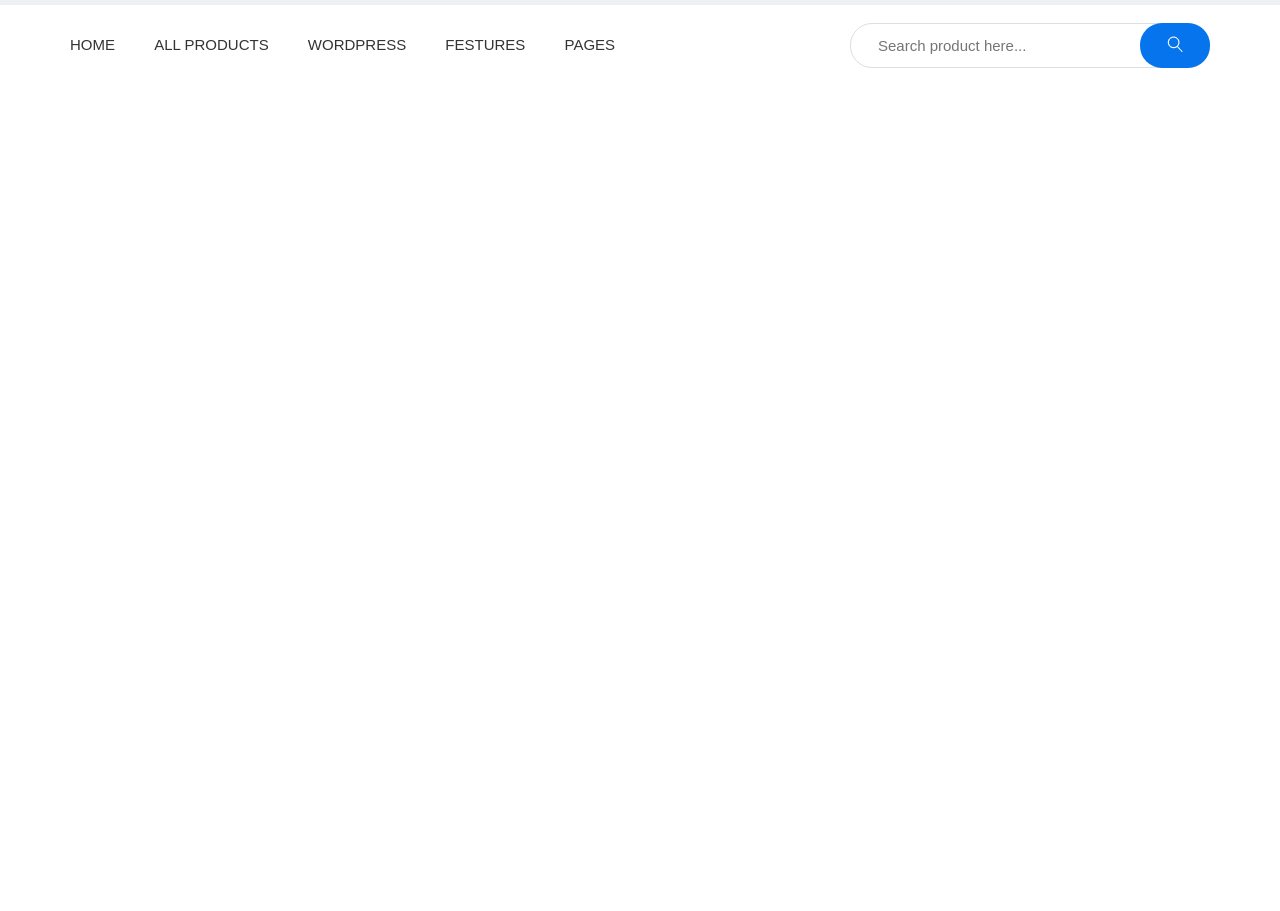
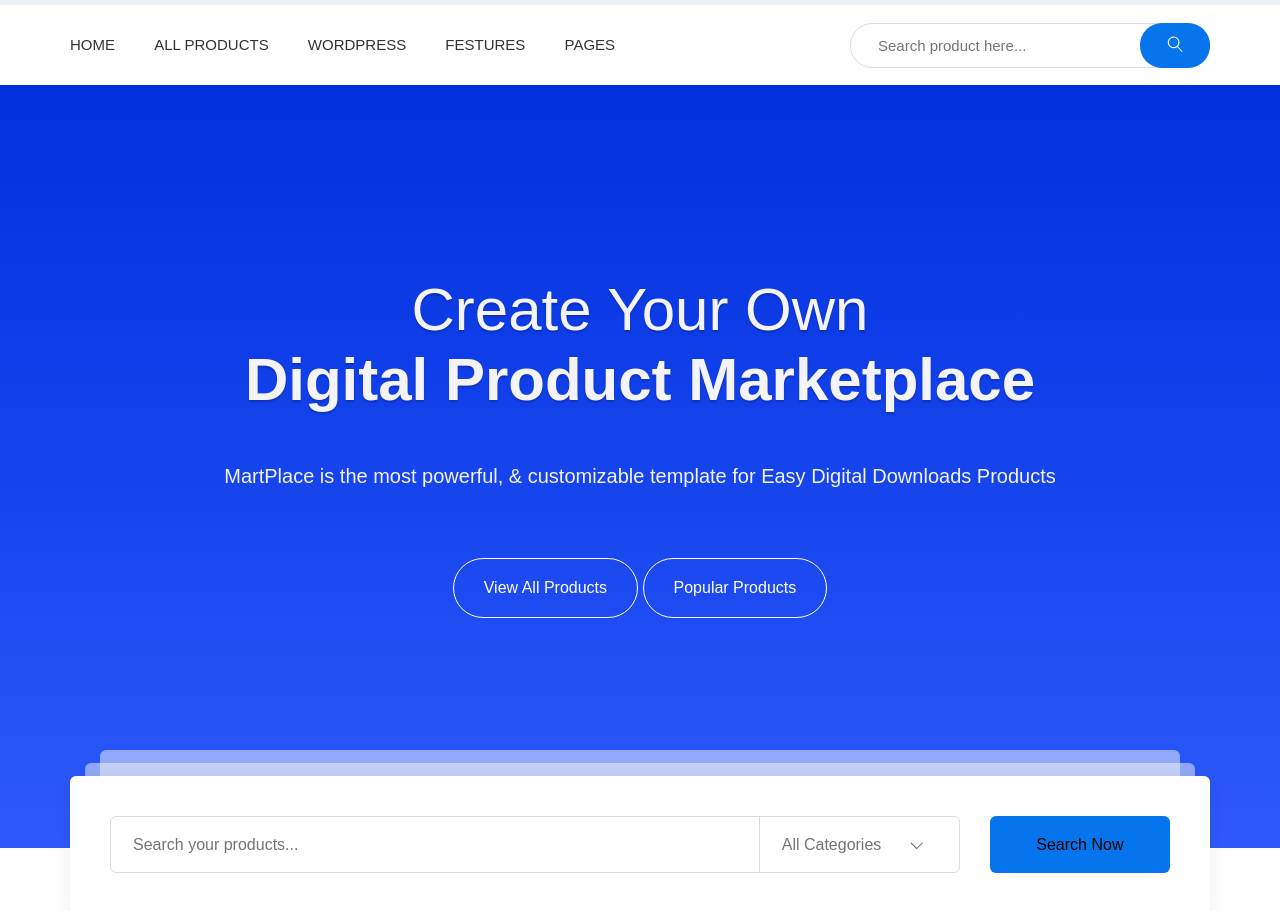
Before and after one commit to TheSplatt-WEB/marketplace, a website: page app/index.html in a window 1280 px wide. Shown: the part 95-1006 px from the top of the page. Before the commit the page ends 800 px from the top, so only its background shows below. Drawn offline with nearby package versions, Linux system fonts and the light colour scheme; files that its build step writes are made by us from their sources.

Commit message:
added search

```diff
--- a/app/index.html
+++ b/app/index.html
@@ -25,7 +25,8 @@
                             <a href="#">Become a Seller</a>
                         </div>
                         <div class="header__top-profile">
-                                <a class="header__profile-avatar" href="#" style="background-image: url(images/avatar.jpg);"></a>
+                            <a class="header__profile-avatar" href="#"
+                                style="background-image: url(images/avatar.jpg);"></a>
                             <div class="header__profile-text">
                                 <a class="header__profile-name" href="#">Taofiq Hakim</a>
                                 <a class="header__profile-balance" href="#">$20.45</a>
@@ -70,6 +71,51 @@
         </div>
     </header>
 
+    <section class="search">
+        <div class="container">
+            <div class="search__inner">
+                <div class="search__inner-title">Create Your Own
+                    <span>
+                        Digital Product Marketplace
+                    </span>
+                </div>
+                <div class="search__inner-descr">
+                    MartPlace is the most powerful, & customizable template for Easy Digital Downloads Products
+                </div>
+                <div class="search__inner-btn">
+                    <a class="search__button" href="#">
+                        View All Products
+                    </a>
+                    <a class="search__button" href="#">
+                        Popular Products
+                    </a>
+                </div>
+                <div class="search__inner-shadow1"></div>
+                <div class="search__inner-shadow2"></div>
+                <div class="search__inner-form">
+                    <form>
+                        <div class="input">
+                            <input type="text" placeholder="Search your products...">
+                            <input class="input__list" list="category" placeholder="All Categories">
+                            <datalist id="category">
+                                <option>All Categories</option>
+                                <option>Plugins</option>
+                                <option>WordPress</option>
+                                <option>Site Template</option>
+                                <option>PSD Template</option>
+                                <option>Joomla</option>
+                                <option>User Interface</option>
+                                <option value="">Landing Page</option>
+                                <option value="">Software</option>
+                            </datalist>
+                        </div>
+                        <button type="submit">Search Now</button>
+                    </form>
+                </div>
+            </div>
+        </div>
+    </section>
+
     <script src="https://ajax.googleapis.com/ajax/libs/jquery/3.5.1/jquery.min.js"></script>
     <script src="js/libs.min.js"></script>
     <script src="js/main.min.js"></script>
--- a/app/scss/_fonts.scss
+++ b/app/scss/_fonts.scss
@@ -3,7 +3,6 @@
     src: url(../fonts/Quicksand-Bold.woff2) format('woff2'),
          url(../fonts/Quicksand-Bold.woff) format('woff'),
          url(../fonts/Quicksand-Bold.ttf) format('ttf');
-    font-style: normal;
     font-weight: 700;
     font-display: swap;
 }
@@ -12,7 +11,14 @@
     src: url(../fonts/Quicksand-Regular.woff2) format('woff2'),
          url(../fonts/Quicksand-Regular.woff) format('woff'),
          url(../fonts/Quicksand-Regular.ttf) format('ttf');
-    font-style: normal;
     font-weight: 400;
     font-display: swap;
 }
+@font-face{
+    font-family: 'Quicksand', sans-serif;
+    src: url(../fonts/Quicksand-Medium.woff2) format('woff2'),
+         url(../fonts/Quicksand-Medium.woff) format('woff'),
+         url(../fonts/Quicksand-Medium.ttf) format('ttf');
+    font-weight: 500;
+    font-display: swap;
+}
--- a/app/scss/style.scss
+++ b/app/scss/style.scss
@@ -113,3 +113,113 @@
         }
     }
 }
+.search{
+    background-image: linear-gradient( 180deg, rgb(0,48,222) 0%, rgb(23,69,237) 54%, rgb(46,90,251) 100%);
+}
+.search__inner{
+    color: #f3f3f8;
+    text-align: center;
+    padding-top: 190px;
+    padding-bottom: 230px;
+    position: relative;
+    &-title{
+        text-shadow: 0px 2px 2px rgba(0, 0, 0, 0.2);
+        font-size: 60px;
+        line-height: 70px;
+        span{
+            font-weight: 700;
+            display: block;
+            margin-bottom: 50px;
+        }
+    }
+    &-descr{
+        font-size: 20px;
+        font-weight: 500;
+        margin-bottom: 70px;
+    }
+    &-form{
+        position: absolute;
+        bottom: 0;
+        background-color: #fff;
+        border-radius: 6px;
+        width: 100%;
+        padding: 40px;
+        bottom: -65px;
+        box-shadow: 0px 4px 20px 0px rgba(0, 0, 0, 0.08);
+        form{
+            display: flex;
+            justify-content: space-between;
+            div{
+                position: relative;
+                border-radius: 6px;
+                border: 1px solid #dcdcdc;
+                width: 100%;
+                display: flex;
+                justify-content: space-between;
+                input{
+                    border: none;
+                    height: 55px;
+                    background-color: transparent;
+                    border: none;
+                    width: 100%;
+                    outline: none;
+                    &::placeholder{
+                        padding-left: 20px;
+                    }
+                    & + input{
+                        border-left: 1px solid #dcdcdc;
+                    }
+                }
+                .input__list{
+                    width: 200px;
+                    background-image: url(../images/icons/arrow-down.png);
+                    background-repeat: no-repeat;
+                    background-position: 150px 25px;
+                    cursor: pointer;
+                    &::-webkit-calendar-picker-indicator{
+                        display: none;
+                    }
+                }
+            }
+        }
+        button{
+            border-radius: 6px;
+            background-color: $blue;
+            margin-left: 30px;
+            width: 225px;
+            border: none;
+            padding: 0;
+            outline: none;
+            cursor: pointer;
+        }
+    }
+    &-shadow1{
+    position: absolute;
+    width: calc(100% - 30px);
+    margin: 0 15px;
+    height: 50px;
+    border-radius: 6px;
+    background-color: rgba(250, 250, 250, .5);
+    bottom: 35px;
+    }
+    &-shadow2{
+        position: absolute;
+        width: calc(100% - 60px);
+        margin: 0 30px;
+        height: 50px;
+        border-radius: 6px;
+        background-color: rgba(250, 250, 250, .5);
+        bottom: 48px;
+    }
+}
+.search__button{
+    padding: 20px 30px;
+    color: #fff;
+    border: 1px solid #fff;
+    border-radius: 40px;
+    &:hover{
+        background-color: #fff;
+        color: $blue;
+        transition: all .5s;
+    }
+}
```
Also changed, not shown: app/fonts/Quicksand-Medium.ttf (added), app/fonts/Quicksand-Medium.woff (added), app/fonts/Quicksand-Medium.woff2 (added), app/fonts/Quicksand-Regular.woff, app/fonts/Quicksand-Regular.woff2, app/images/icons/arrow-down.png (added).
